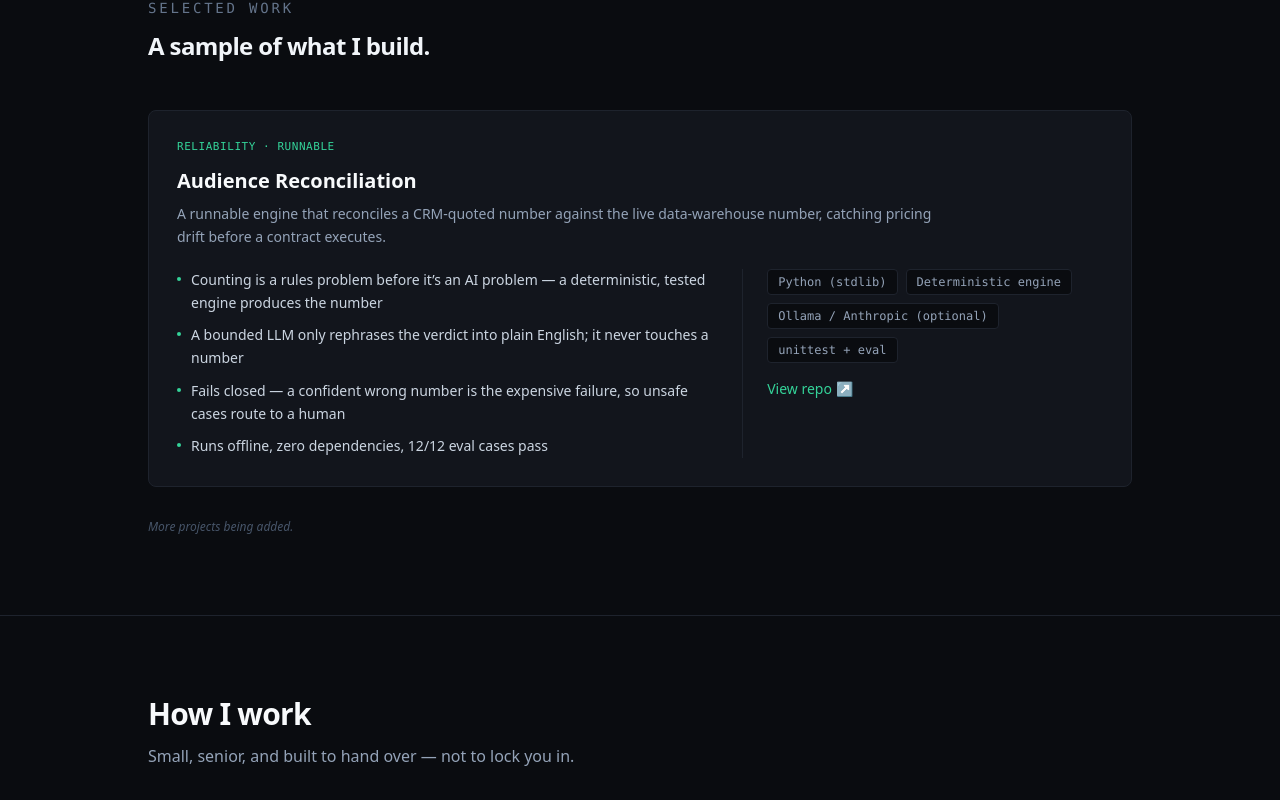
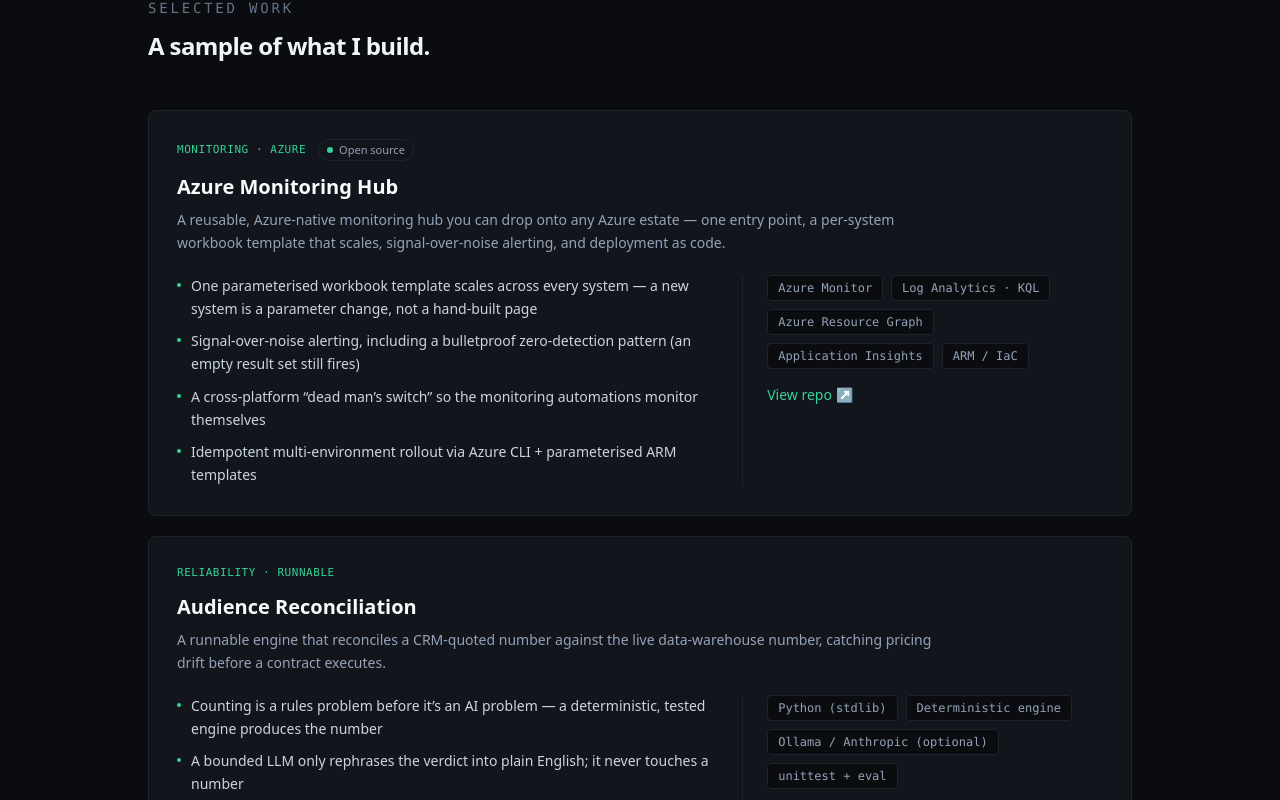
Before and after one commit to ZenNinja-Dev/portfolio, a React (Vite) app: page / in a window 1280 px wide. Shown: the part 1440-2240 px from the top of the page. Built offline with nearby package versions, Linux system fonts and the light colour scheme.

Commit message:
Add monitoring hub to work section

```diff
--- a/src/data/content.ts
+++ b/src/data/content.ts
@@ -87,6 +87,21 @@
     note: 'More projects being added.',
   },
   projects: [
+    {
+      tag: 'monitoring · azure',
+      title: 'Azure Monitoring Hub',
+      summary:
+        'A reusable, Azure-native monitoring hub you can drop onto any Azure estate — one entry point, a per-system workbook template that scales, signal-over-noise alerting, and deployment as code.',
+      points: [
+        'One parameterised workbook template scales across every system — a new system is a parameter change, not a hand-built page',
+        'Signal-over-noise alerting, including a bulletproof zero-detection pattern (an empty result set still fires)',
+        'A cross-platform “dead man’s switch” so the monitoring automations monitor themselves',
+        'Idempotent multi-environment rollout via Azure CLI + parameterised ARM templates',
+      ],
+      stack: ['Azure Monitor', 'Log Analytics · KQL', 'Azure Resource Graph', 'Application Insights', 'ARM / IaC'],
+      status: 'Open source',
+      repo: 'https://github.com/ZenNinja-Dev/azure-monitoring-hub',
+    },
     {
       tag: 'reliability · runnable',
       title: 'Audience Reconciliation',
@@ -188,6 +203,21 @@
   },
   projects: [
     {
+      tag: 'monitoring · azure',
+      title: 'Azure Monitoring Hub',
+      summary:
+        'Znovupoužitelný Azure-native monitoring hub, který nasadíte na jakékoli Azure prostředí — jeden vstupní bod, škálovatelná šablona workbooku, signal-over-noise alerting a nasazení jako kód.',
+      points: [
+        'Jedna parametrizovaná šablona workbooku škáluje napříč všemi systémy — nový systém je změna parametru, ne ručně stavěná stránka',
+        'Signal-over-noise alerting včetně „bulletproof“ zero-detection patternu (spustí se i na prázdný výsledek)',
+        'Cross-platform „dead man’s switch“, aby monitorovací automatizace hlídaly samy sebe',
+        'Idempotentní rollout do více prostředí přes Azure CLI + parametrizované ARM šablony',
+      ],
+      stack: ['Azure Monitor', 'Log Analytics · KQL', 'Azure Resource Graph', 'Application Insights', 'ARM / IaC'],
+      status: 'Open source',
+      repo: 'https://github.com/ZenNinja-Dev/azure-monitoring-hub',
+    },
+    {
       tag: 'spolehlivost · spustitelné',
       title: 'Audience Reconciliation',
       summary:
@@ -288,6 +318,21 @@
   },
   projects: [
     {
+      tag: 'monitoring · azure',
+      title: 'Azure Monitoring Hub',
+      summary:
+        'Znovupoužiteľný Azure-native monitoring hub, ktorý nasadíte na akékoľvek Azure prostredie — jeden vstupný bod, škálovateľná šablóna workbooku, signal-over-noise alerting a nasadenie ako kód.',
+      points: [
+        'Jedna parametrizovaná šablóna workbooku škáluje naprieč všetkými systémami — nový systém je zmena parametra, nie ručne stavaná stránka',
+        'Signal-over-noise alerting vrátane „bulletproof“ zero-detection patternu (spustí sa aj na prázdny výsledok)',
+        'Cross-platform „dead man’s switch“, aby monitorovacie automatizácie strážili samy seba',
+        'Idempotentný rollout do viacerých prostredí cez Azure CLI + parametrizované ARM šablóny',
+      ],
+      stack: ['Azure Monitor', 'Log Analytics · KQL', 'Azure Resource Graph', 'Application Insights', 'ARM / IaC'],
+      status: 'Open source',
+      repo: 'https://github.com/ZenNinja-Dev/azure-monitoring-hub',
+    },
+    {
       tag: 'spoľahlivosť · spustiteľné',
       title: 'Audience Reconciliation',
       summary:
```
